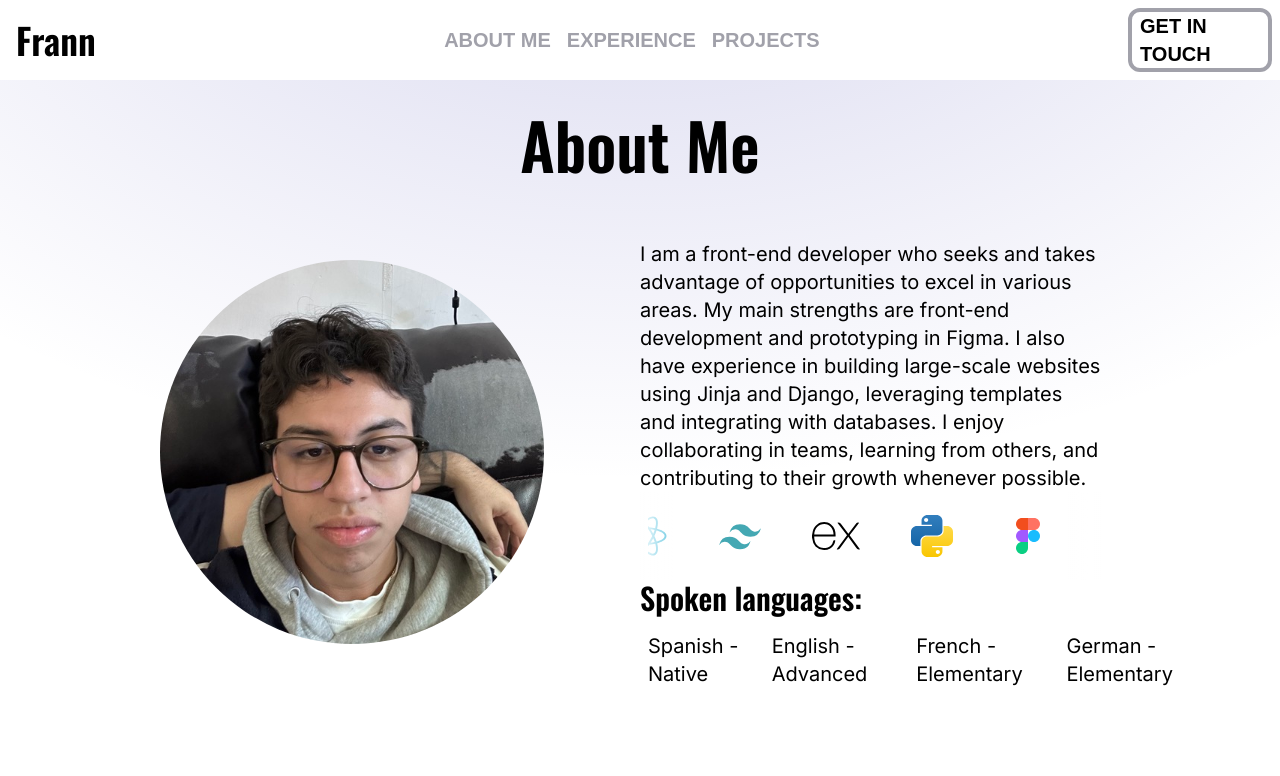
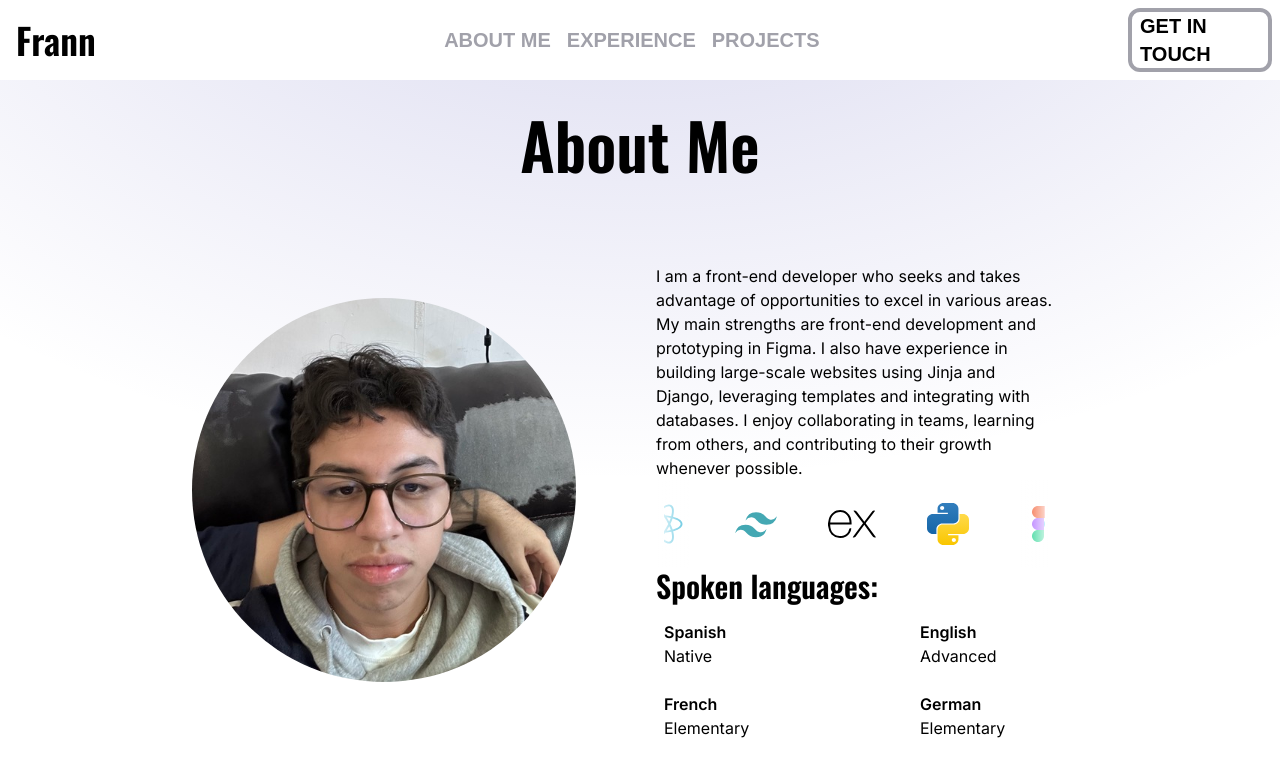
Before and after one commit to FranSfw/FranciscoCV, a website: page aboutMe.html in a window 1280 px wide. Drawn offline with nearby package versions, Linux system fonts and the light colour scheme; a web font is replaced by a local one.

Commit message:
fixeando criticas del jorge

```diff
--- a/aboutMe.html
+++ b/aboutMe.html
@@ -131,7 +131,7 @@
       <h1 class="oswald-600 text-[8vh] text-center mt-[2vh] mb-[2vh]">
         About Me
       </h1>
-      <div class="grid grid-cols-1 sm:grid-cols-2 place-content-center max-w-[90%] m-auto">
+      <div class="grid grid-cols-1 sm:grid-cols-2 place-content-center max-w-[90%] sm:max-w-[80%] m-auto mt-10">
         <div class="grid place-content-center">
           <div>
             <img
@@ -142,10 +142,9 @@
             />
           </div>
         </div>
-        <div
-          class="text-center grid place-content-center inter-400 text-xl"
+        <div class="text-center grid place-content-center inter-400 text-[2vh] sm:ml-4"
         >
-          <div class="sm:text-start text-justify mb-3 sm:w-[80%] w-[90%] m-auto sm:m-0 pt-8">
+          <div class="sm:text-start text-justify mb-3 sm:w-[80%] w-[85%] m-auto sm:m-0 pt-8">
             I am a front-end developer who seeks and takes advantage of
             opportunities to excel in various areas.
             My main strengths are
@@ -156,7 +155,7 @@
             their growth whenever possible.
           </div>
           <div
-            class="stock-ticker-container relative overflow-hidden sm:max-w-[80%] max-w-[90%] p-2"
+            class="stock-ticker-container relative overflow-hidden sm:max-w-[80%] max-w-[90%] m-auto sm:m-0 p-2"
           >
             <div
               class="stock-ticker flex gap-[6vh] overflow-hidden select-none mt-[.5vh] mb-[.5vh] oswald-400"
@@ -334,12 +333,12 @@
             <h1 class="text-start oswald-600 mb-4 text-3xl">
               Spoken languages:
             </h1>
-            <ul class="text-start sm:flex">
-              <li class="mb-2 ml-2">Spanish - Native</li>
-              <li class="mb-2 ml-2">English - Advanced</li>
-              <li class="mb-2 ml-2">French - Elementary</li>
-              <li class="mb-2 ml-2">German - Elementary</li>
-          </div>
+            <div class="text-start grid grid-cols-2 text-[2vh] gap-[2vh]">
+              <span class="mb-2 ml-2"><span class="inter-600">Spanish</span><br>Native</span>
+              <span class="mb-2 ml-2"><span class="inter-600">English</span><br>Advanced</span>
+              <span class="mb-2 ml-2"><span class="inter-600">French</span><br>Elementary</span>
+              <span class="mb-2 ml-2"><span class="inter-600">German</span><br>Elementary</span>
+            </div>
         </div>
       </div>
     </div>
```
Also changed, not shown: experience.html (+45 -14 lines), getInTouch.html (+2 -2 lines), index.html (+1 -1 lines), projects.html (+6 -6 lines), css/output.css.
